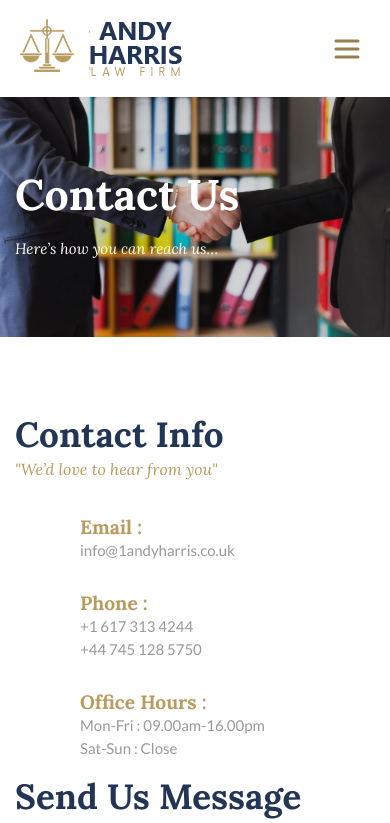
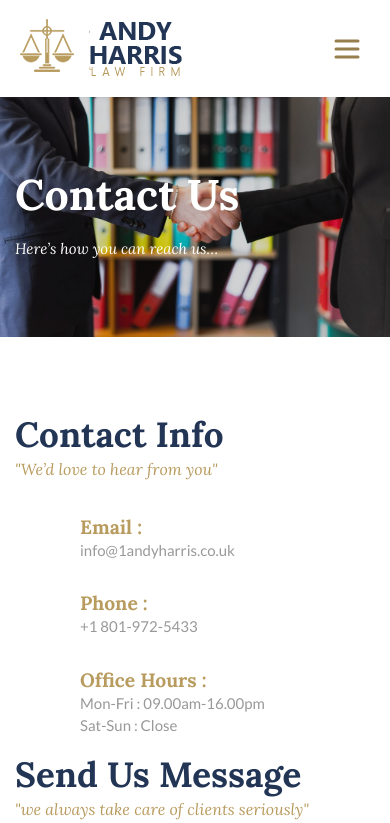
Before and after one commit to Gabetech1/thelaw_2, an Angular app: page /contact-us in a window 390 px wide. Shown: the top 823 px of the page. Built offline with nearby package versions, Linux system fonts and the light colour scheme; a web font is replaced by a local one.

Commit message:
Update contact-us.component.html
updated phone number

```diff
--- a/src/app/pages/contact-us/contact-us.component.html
+++ b/src/app/pages/contact-us/contact-us.component.html
@@ -51,7 +51,7 @@
 						<div class="col-2"><i class="fa fa-phone fa-3x text-primary"></i></div>
 						<div class="col-10">
 							<h4 class="text-primary mb-0">Phone :</h4>
-							<p>+1 617 313 4244 <br>+44 745 128 5750</p>
+							<p>+1 801-972-5433</p>
 						</div>
 					</div>
 					<!-- Item 4 -->
```
